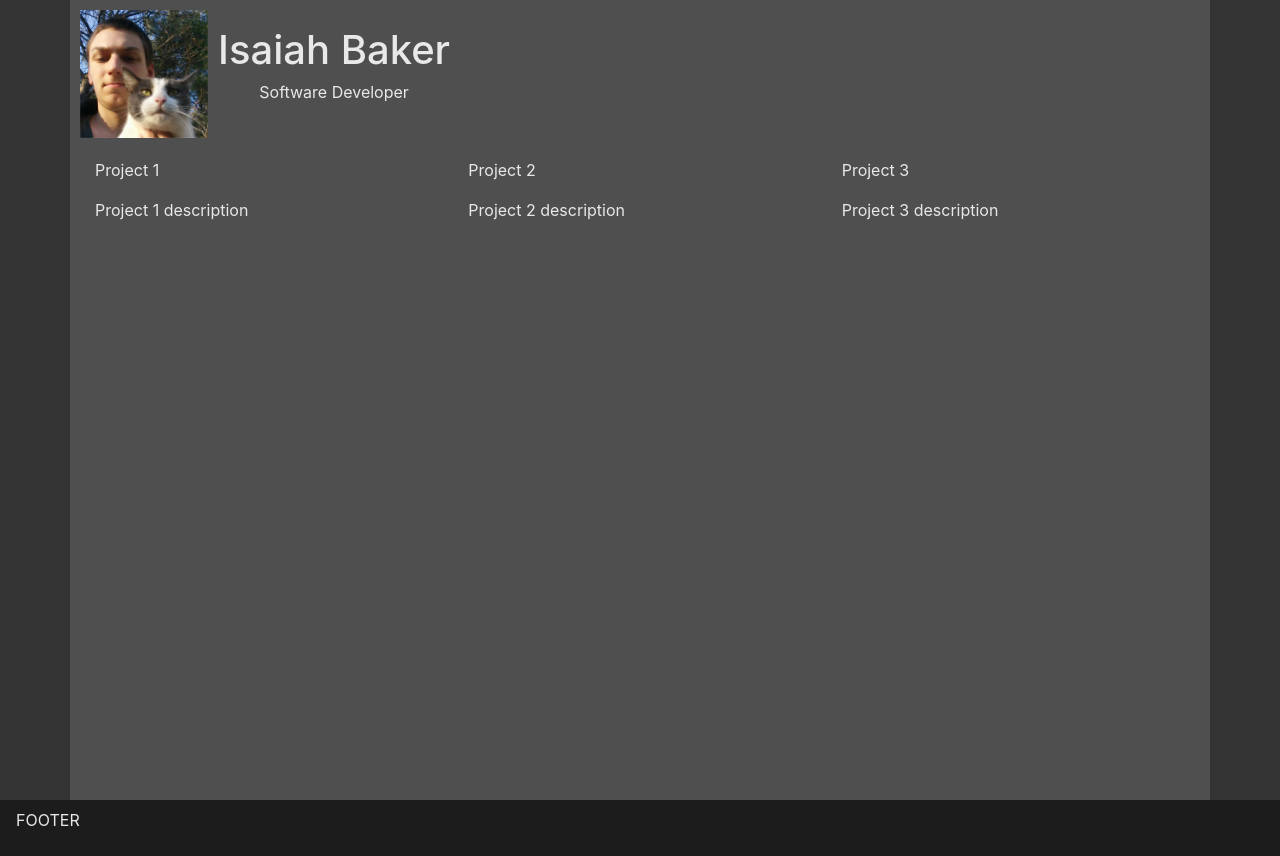
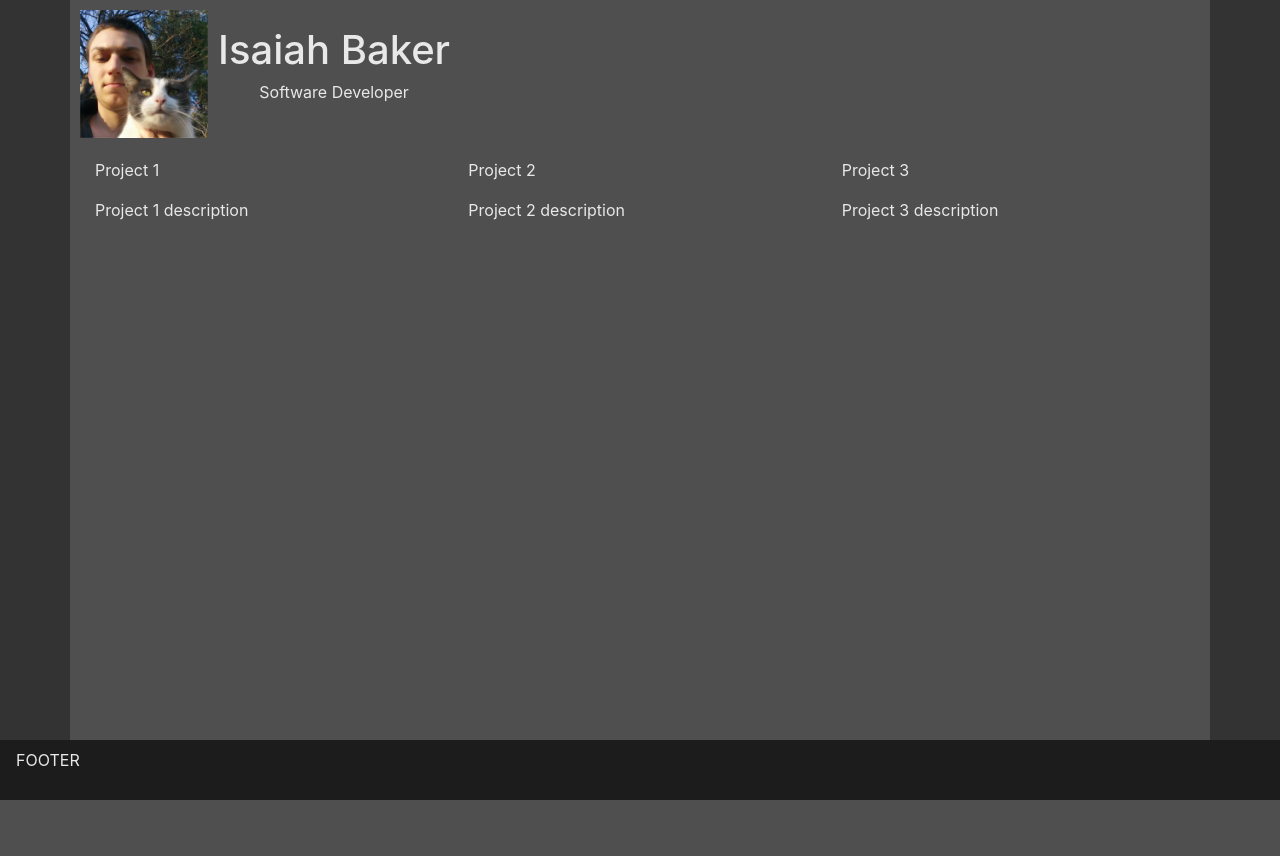
Before and after one commit to Zayah117/my-portfolio, a Flask app: page / in a window 1280 px wide. After the commit the page ends 800 px from the top, so only its background shows below. Run offline with Flask 2, Linux system fonts and the light colour scheme; some libraries are stand-ins or nearby versions.

Commit message:
Footer and container height

```diff
--- a/static/styles.css
+++ b/static/styles.css
@@ -19,12 +19,13 @@ header div {
 footer {
 	background-color: #1c1c1c;
 	color: #e8e8e8;
+	height: 60px;
 }
 
 .container {
 	background-color: #4f4f4f;
 	color: #e8e8e8;
-	height: 100vh;
+	height: calc(100vh - 60px);
 }
 
 .row {
```
